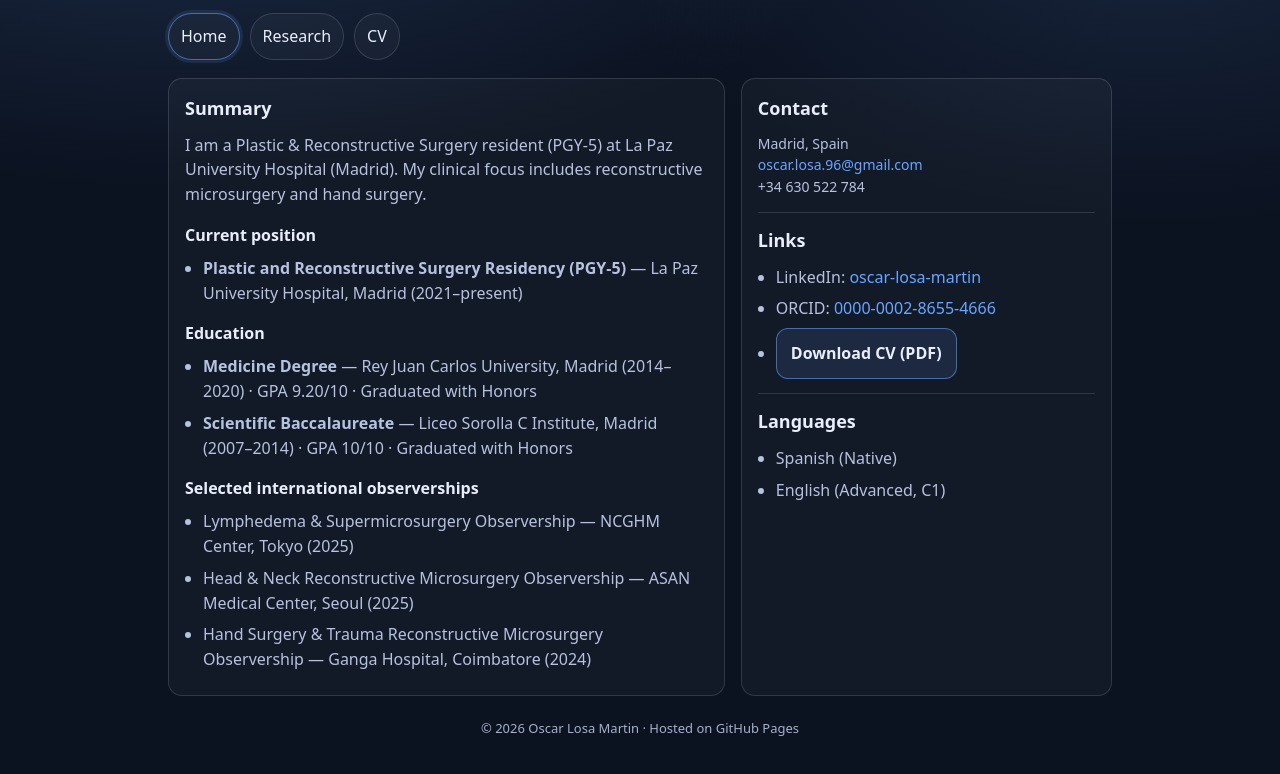
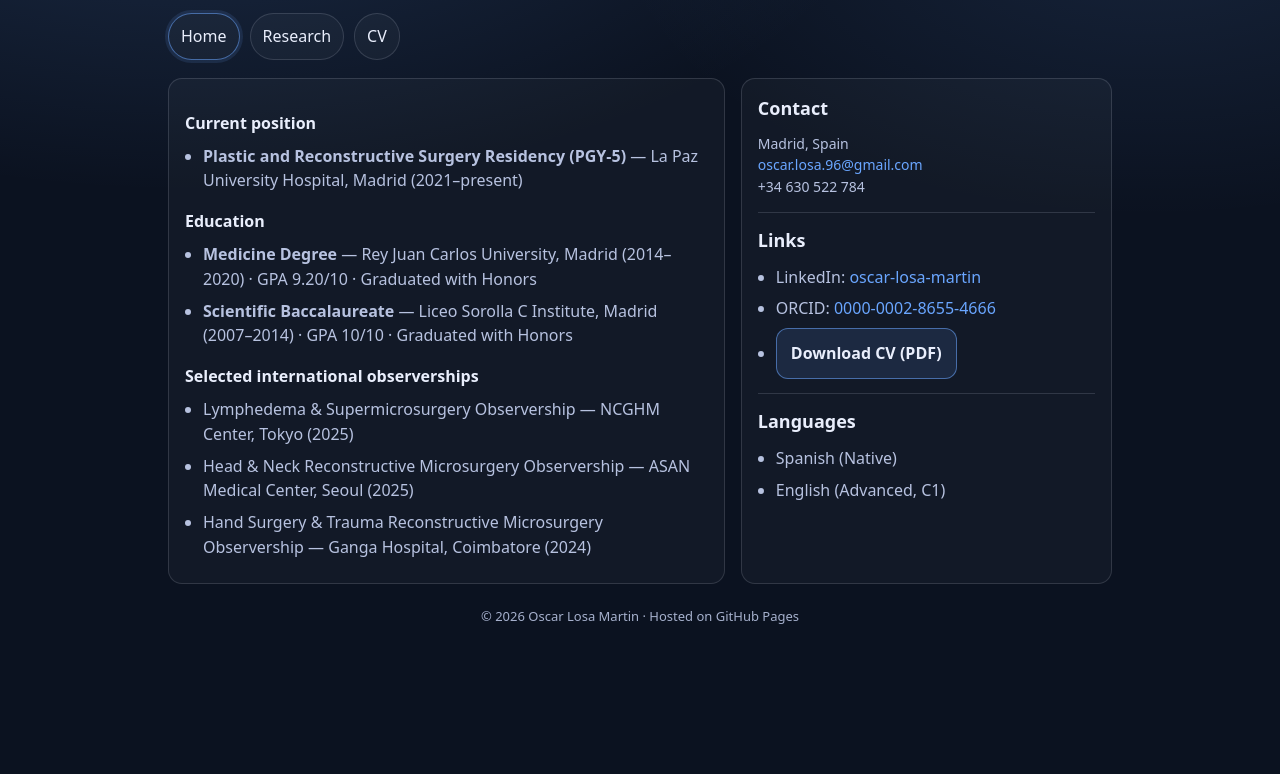
Before and after one commit to OscarLosa/oscarlosa.github.io, a plain HTML site: page index.html in a window 1280 px wide. Shown: the part 168-942 px from the top of the page. After the commit the page ends 850 px from the top, so only its background shows below. Drawn offline with Linux system fonts and the light colour scheme.

Commit message:
Update index.html

```diff
--- a/index.html
+++ b/index.html
@@ -56,12 +56,6 @@
 
     <section class="grid">
       <article class="card">
-        <h2>Summary</h2>
-        <p>
-          I am a Plastic & Reconstructive Surgery resident (PGY-5) at La Paz University Hospital (Madrid).
-
-          My clinical focus includes reconstructive microsurgery and hand surgery.
-        </p>
 
         <h3>Current position</h3>
         <ul class="list">
```
